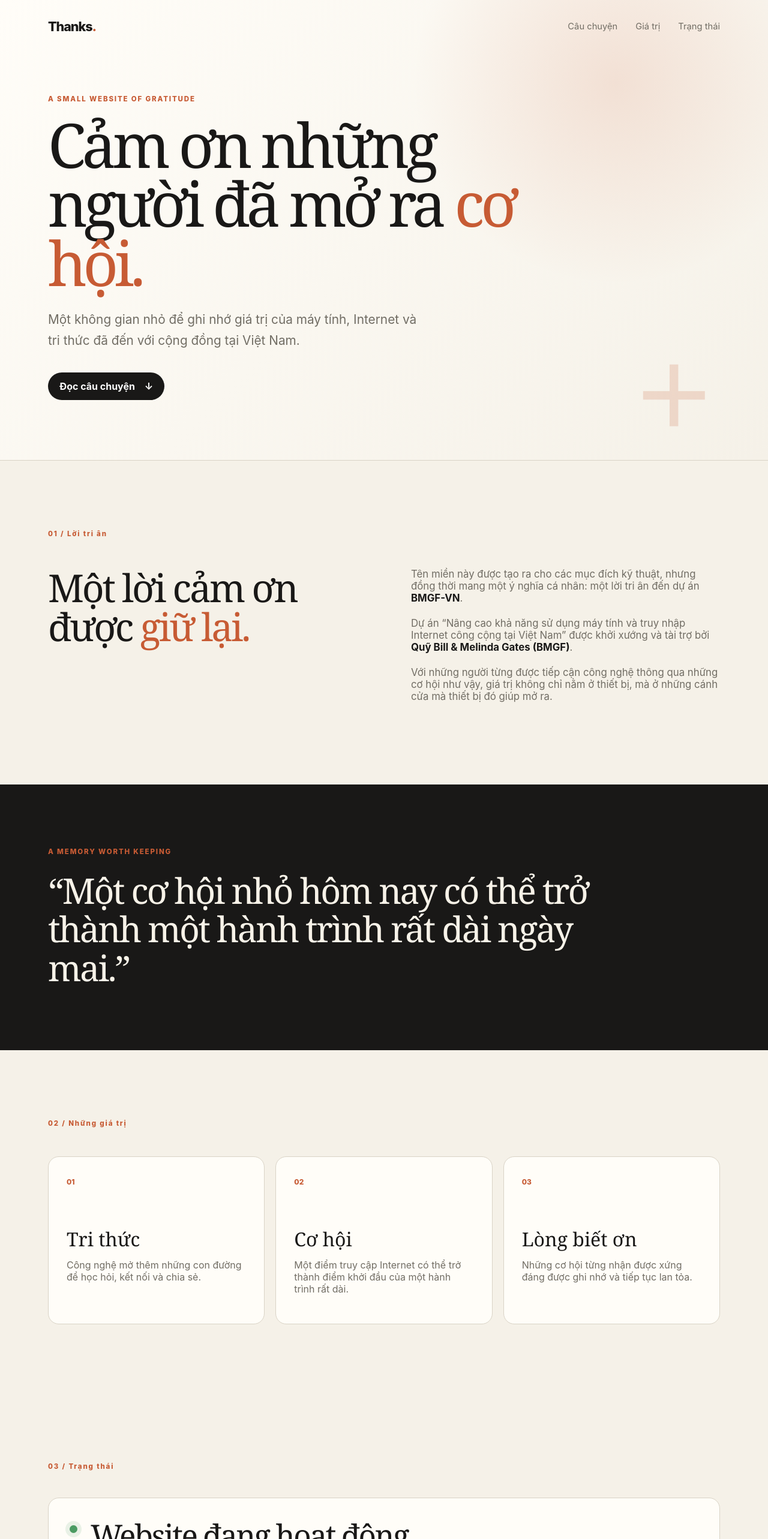
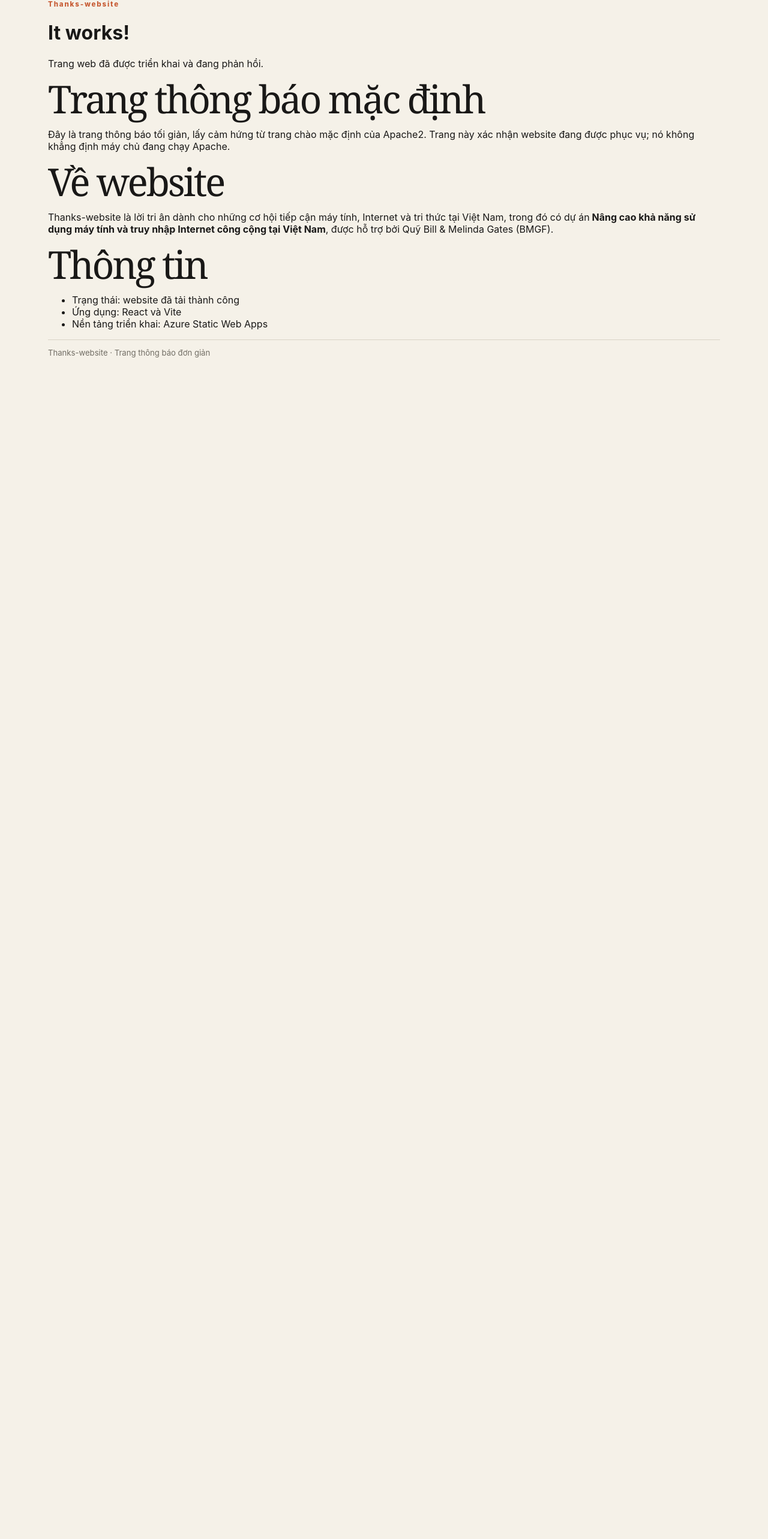
Before and after one commit to admim-bmgfvn/Thanks-website, a React (Vite) app: page / in a window 1280 px wide. Shown: the top 2566 px of the page at 60% size. After the commit the page ends 800 px from the top, so only its background shows below. Built offline with nearby package versions, Linux system fonts and the light colour scheme.

Commit message:
Simplify homepage to Apache-style notice

```diff
--- a/src/App.jsx
+++ b/src/App.jsx
@@ -1,135 +1,47 @@
-import { useState } from "react";
-
-const cards = [
-  {
-    number: "01",
-    title: "Tri thức",
-    text: "Công nghệ mở thêm những con đường để học hỏi, kết nối và chia sẻ."
-  },
-  {
-    number: "02",
-    title: "Cơ hội",
-    text: "Một điểm truy cập Internet có thể trở thành điểm khởi đầu của một hành trình rất dài."
-  },
-  {
-    number: "03",
-    title: "Lòng biết ơn",
-    text: "Những cơ hội từng nhận được xứng đáng được ghi nhớ và tiếp tục lan tỏa."
-  }
-];
-
 export default function App() {
-  const [menuOpen, setMenuOpen] = useState(false);
-
   return (
-    <div className="site">
-      <header className="hero">
-        <nav className="nav container">
-          <a className="brand" href="#top">Thanks<span>.</span></a>
-
-          <button
-            className="menu-button"
-            type="button"
-            aria-expanded={menuOpen}
-            aria-label="Mở menu"
-            onClick={() => setMenuOpen(!menuOpen)}
-          >
-            <span />
-            <span />
-          </button>
-
-          <div className={menuOpen ? "nav-links open" : "nav-links"}>
-            <a href="#story" onClick={() => setMenuOpen(false)}>Câu chuyện</a>
-            <a href="#values" onClick={() => setMenuOpen(false)}>Giá trị</a>
-            <a href="#status" onClick={() => setMenuOpen(false)}>Trạng thái</a>
-          </div>
-        </nav>
-
-        <div className="hero-content container" id="top">
-          <p className="eyebrow">A SMALL WEBSITE OF GRATITUDE</p>
-          <h1>
-            Cảm ơn những người đã mở ra{" "}
-            <span>cơ hội.</span>
-          </h1>
-          <p className="hero-copy">
-            Một không gian nhỏ để ghi nhớ giá trị của máy tính,
-            Internet và tri thức đã đến với cộng đồng tại Việt Nam.
-          </p>
-          <a className="cta" href="#story">Đọc câu chuyện <b>↓</b></a>
+    <main className="page">
+      <header className="page-header">
+        <div className="container">
+          <p className="eyebrow">Thanks-website</p>
+          <h1>It works!</h1>
+          <p className="subtitle">Trang web đã được triển khai và đang phản hồi.</p>
         </div>
-
-        <div className="hero-mark" aria-hidden="true">+</div>
       </header>
 
-      <main>
-        <section className="section container" id="story">
-          <div className="section-label">01 / Lời tri ân</div>
-          <div className="story-grid">
-            <h2>Một lời cảm ơn được <em>giữ lại.</em></h2>
-            <div className="story-copy">
-              <p>
-                Tên miền này được tạo ra cho các mục đích kỹ thuật,
-                nhưng đồng thời mang một ý nghĩa cá nhân: một lời tri ân
-                đến dự án <strong>BMGF-VN</strong>.
-              </p>
-              <p>
-                Dự án “Nâng cao khả năng sử dụng máy tính và truy nhập
-                Internet công cộng tại Việt Nam” được khởi xướng và tài trợ
-                bởi <strong>Quỹ Bill &amp; Melinda Gates (BMGF)</strong>.
-              </p>
-              <p>
-                Với những người từng được tiếp cận công nghệ thông qua
-                những cơ hội như vậy, giá trị không chỉ nằm ở thiết bị,
-                mà ở những cánh cửa mà thiết bị đó giúp mở ra.
-              </p>
-            </div>
-          </div>
+      <div className="container content">
+        <section className="notice">
+          <h2>Trang thông báo mặc định</h2>
+          <p>
+            Đây là trang thông báo tối giản, lấy cảm hứng từ trang chào mặc
+            định của Apache2. Trang này xác nhận website đang được phục vụ;
+            nó không khẳng định máy chủ đang chạy Apache.
+          </p>
         </section>
 
-        <section className="quote">
-          <div className="container">
-            <p className="quote-label">A MEMORY WORTH KEEPING</p>
-            <blockquote>
-              “Một cơ hội nhỏ hôm nay có thể trở thành
-              một hành trình rất dài ngày mai.”
-            </blockquote>
-          </div>
+        <section>
+          <h2>Về website</h2>
+          <p>
+            Thanks-website là lời tri ân dành cho những cơ hội tiếp cận máy
+            tính, Internet và tri thức tại Việt Nam, trong đó có dự án
+            <strong> Nâng cao khả năng sử dụng máy tính và truy nhập Internet công cộng tại Việt Nam</strong>,
+            được hỗ trợ bởi Quỹ Bill &amp; Melinda Gates (BMGF).
+          </p>
         </section>
 
-        <section className="section container" id="values">
-          <div className="section-label">02 / Những giá trị</div>
-          <div className="cards">
-            {cards.map((card) => (
-              <article className="card" key={card.number}>
-                <span>{card.number}</span>
-                <h3>{card.title}</h3>
-                <p>{card.text}</p>
-              </article>
-            ))}
-          </div>
+        <section className="technical">
+          <h2>Thông tin</h2>
+          <ul>
+            <li>Trạng thái: website đã tải thành công</li>
+            <li>Ứng dụng: React và Vite</li>
+            <li>Nền tảng triển khai: Azure Static Web Apps</li>
+          </ul>
         </section>
 
-        <section className="section container" id="status">
-          <div className="section-label">03 / Trạng thái</div>
-          <div className="status">
-            <div className="status-indicator" />
-            <div>
-              <h2>Website đang hoạt động.</h2>
-              <p>
-                Ứng dụng được xây dựng bằng React và Vite, sau đó Azure Static
-                Web Apps build thành các file tĩnh trong thư mục <code>build/</code>.
-              </p>
-            </div>
-          </div>
-        </section>
-      </main>
-
-      <footer>
-        <div className="container footer-inner">
-          <span>Thanks-website</span>
-          <span>React · Azure Static Web Apps · {new Date().getFullYear()}</span>
-        </div>
-      </footer>
-    </div>
+        <footer>
+          <p>Thanks-website · Trang thông báo đơn giản</p>
+        </footer>
+      </div>
+    </main>
   );
 }
```
